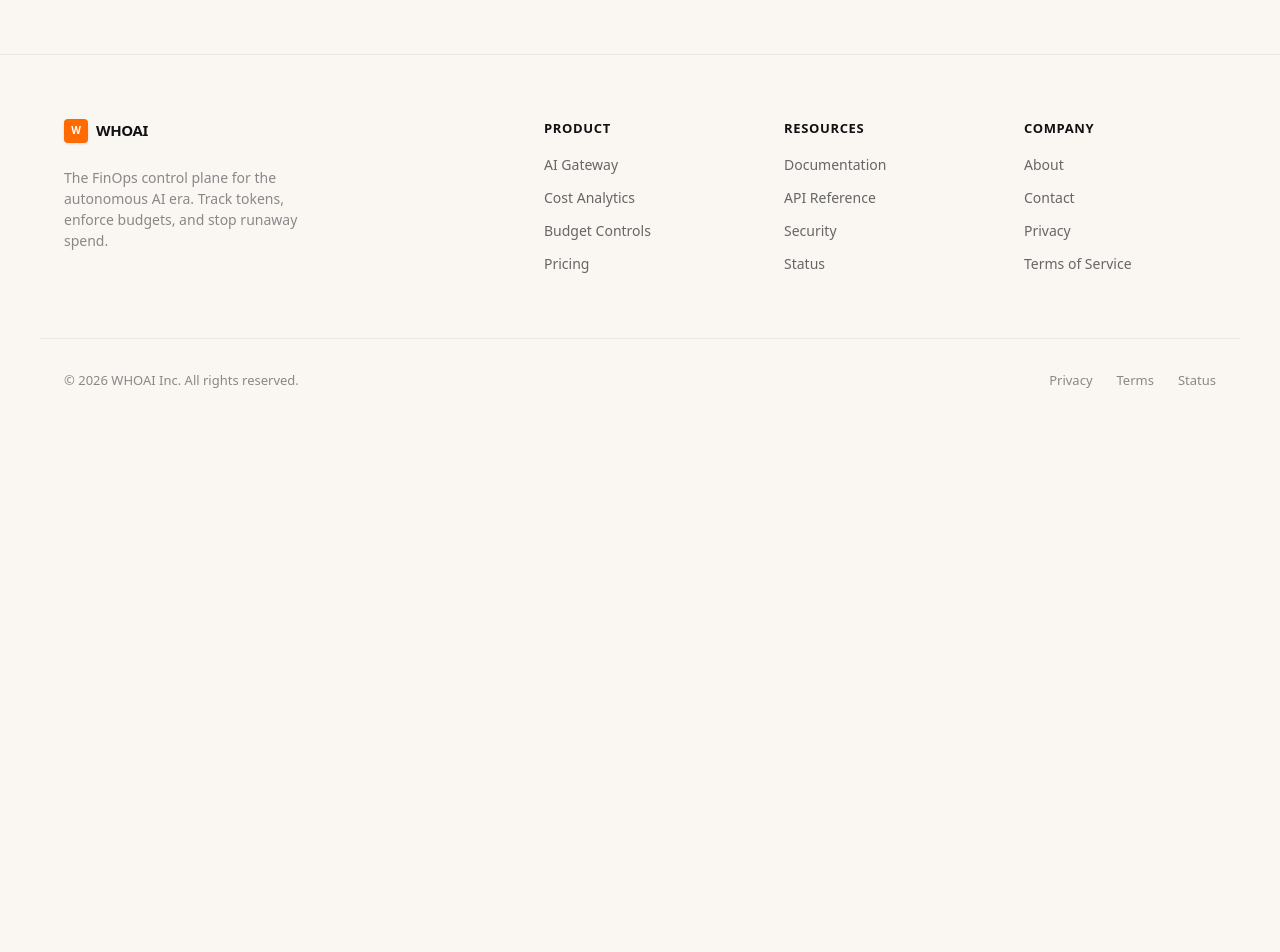
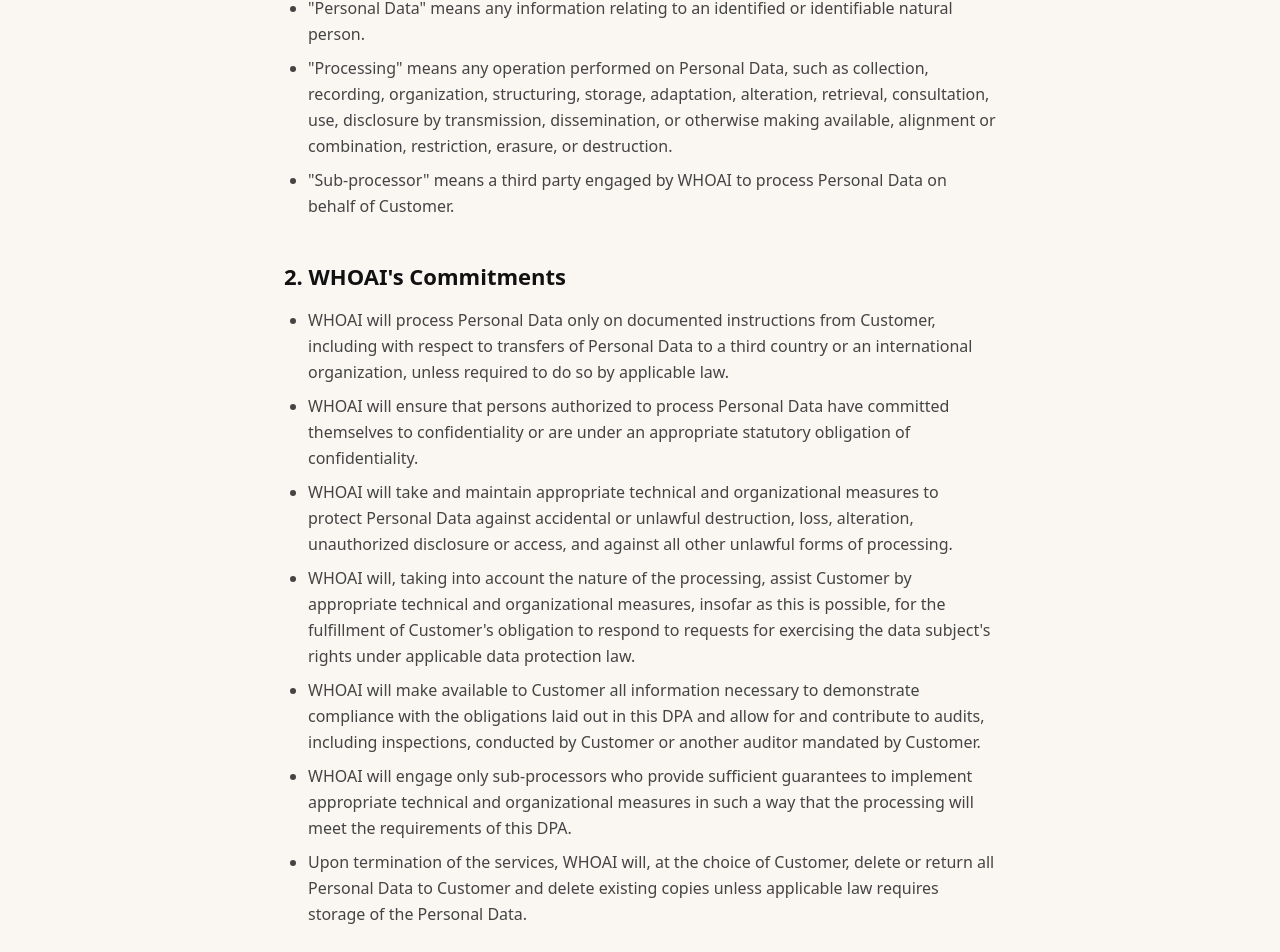
Before and after one commit to mohitdhurveofficial/whoai-platform, a Next.js app: page /legal/dpa in a window 1280 px wide. Before the commit this address had no page. Shown: the part 560-1512 px from the top of the page. Before the commit the page ends 1015 px from the top, so only its background shows below. Built offline with nearby package versions, Linux system fonts and the light colour scheme.

Commit message:
feat: create DPA page at /legal/dpa for trust and compliance

```diff
--- /dev/null
+++ b/app/legal/dpa/page.tsx
@@ -0,0 +1,131 @@
+import type { Metadata } from "next";
+import LegalLayout from "@/app/components/marketing/LegalLayout";
+
+export const metadata: Metadata = {
+  title: "Data Processing Agreement (DPA)",
+  description:
+    "WHOAI's Data Processing Agreement outlines how we handle customer data in compliance with GDPR and other privacy regulations.",
+  alternates: { canonical: "/legal/dpa" },
+};
+
+export default function DPAPage() {
+  return (
+    <LegalLayout title="Data Processing Agreement (DPA)" effectiveDate="June 9, 2026">
+      <p>
+        WHOAI Inc. ("WHOAI", "we", "us", "our") provides a cost observability and FinOps control plane for AI
+        systems. This Data Processing Agreement ("DPA") explains how we process personal data on behalf of our
+        customers ("Customer") and is incorporated into our Terms of Service.
+      </p>
+
+      <h2>1. Definitions</h2>
+      <ul>
+        <li>
+          "Personal Data" means any information relating to an identified or identifiable natural person.
+        </li>
+        <li>
+          "Processing" means any operation performed on Personal Data, such as collection, recording,
+          organization, structuring, storage, adaptation, alteration, retrieval, consultation, use, disclosure
+          by transmission, dissemination, or otherwise making available, alignment or combination, restriction,
+          erasure, or destruction.
+        </li>
+        <li>
+          "Sub-processor" means a third party engaged by WHOAI to process Personal Data on behalf of Customer.
+        </li>
+      </ul>
+
+      <h2>2. WHOAI's Commitments</h2>
+      <ul>
+        <li>
+          WHOAI will process Personal Data only on documented instructions from Customer, including with
+          respect to transfers of Personal Data to a third country or an international organization, unless
+          required to do so by applicable law.
+        </li>
+        <li>
+          WHOAI will ensure that persons authorized to process Personal Data have committed themselves to
+          confidentiality or are under an appropriate statutory obligation of confidentiality.
+        </li>
+        <li>
+          WHOAI will take and maintain appropriate technical and organizational measures to protect Personal
+          Data against accidental or unlawful destruction, loss, alteration, unauthorized disclosure or
+          access, and against all other unlawful forms of processing.
+        </li>
+        <li>
+          WHOAI will, taking into account the nature of the processing, assist Customer by appropriate
+          technical and organizational measures, insofar as this is possible, for the fulfillment of
+          Customer's obligation to respond to requests for exercising the data subject's rights under
+          applicable data protection law.
+        </li>
+        <li>
+          WHOAI will make available to Customer all information necessary to demonstrate compliance with
+          the obligations laid out in this DPA and allow for and contribute to audits, including inspections,
+          conducted by Customer or another auditor mandated by Customer.
+        </li>
+        <li>
+          WHOAI will engage only sub-processors who provide sufficient guarantees to implement appropriate
+          technical and organizational measures in such a way that the processing will meet the requirements
+          of this DPA.
+        </li>
+        <li>
+          Upon termination of the services, WHOAI will, at the choice of Customer, delete or return all
+          Personal Data to Customer and delete existing copies unless applicable law requires storage of the
+          Personal Data.
+        </li>
+      </ul>
+
+      <h2>3. Sub-processors</h2>
+      <p>
+        WHOAI currently engages the following sub-processors for infrastructure and payment processing:
+      </p>
+      <ul>
+        <li>Vercel – Hosting and CDN</li>
+        <li>Supabase – Database and authentication</li>
+        <li>Stripe – Payment processing</li>
+      </ul>
+      <p>
+        WHOAI will notify Customer of any intended changes concerning the addition or replacement of
+        sub-processors and thereby give Customer the opportunity to object to such changes.
+      </p>
+
+      <h2>4. International Transfers</h2>
+      <p>
+        In the event that Personal Data is transferred to a country outside the European Economic Area
+        ("EEA") that does not ensure an adequate level of protection, WHOAI will ensure appropriate
+        safeguards are in place, such as standard contractual clauses approved by the European Commission.
+      </p>
+
+      <h2>5. Data Subjects' Rights</h2>
+      <p>
+        WHOAI will assist Customer in responding to requests from data subjects exercising their rights under
+        applicable data protection law, including the right of access, rectification, erasure, restriction of
+        processing, data portability, and objection.
+      </p>
+
+      <h2>6. Security and Breach Notification</h2>
+      <p>
+        WHOAI implements appropriate technical and organizational measures to ensure a level of security
+        appropriate to the risk, including encryption of Personal Data at rest and in transit. In the event
+        of a personal data breach, WHOAI will notify Customer without undue delay after becoming aware of
+        the breach.
+      </p>
+
+      <h2>7. Governing Law and Jurisdiction</h2>
+      <p>
+        This DPA shall be governed by and construed in accordance with the laws of the State of California,
+        without regard to its conflict of laws principles. Any dispute arising out of or in connection with
+        this DPA shall be subject to the exclusive jurisdiction of the courts located in San Francisco,
+        California.
+      </p>
+
+      <h2>8. Contact Information</h2>
+      <p>
+        Questions regarding this DPA or requests to exercise data subject rights should be directed to:
+        <a href="mailto:legal@whoai.ai">legal@whoai.ai</a>.
+      </p>
+
+      <p>
+        This DPA is effective as of the date stated above and remains in effect until superseded by a
+        written agreement between the parties.
+      </p>
+    </LegalLayout>
+  );
+}
```
